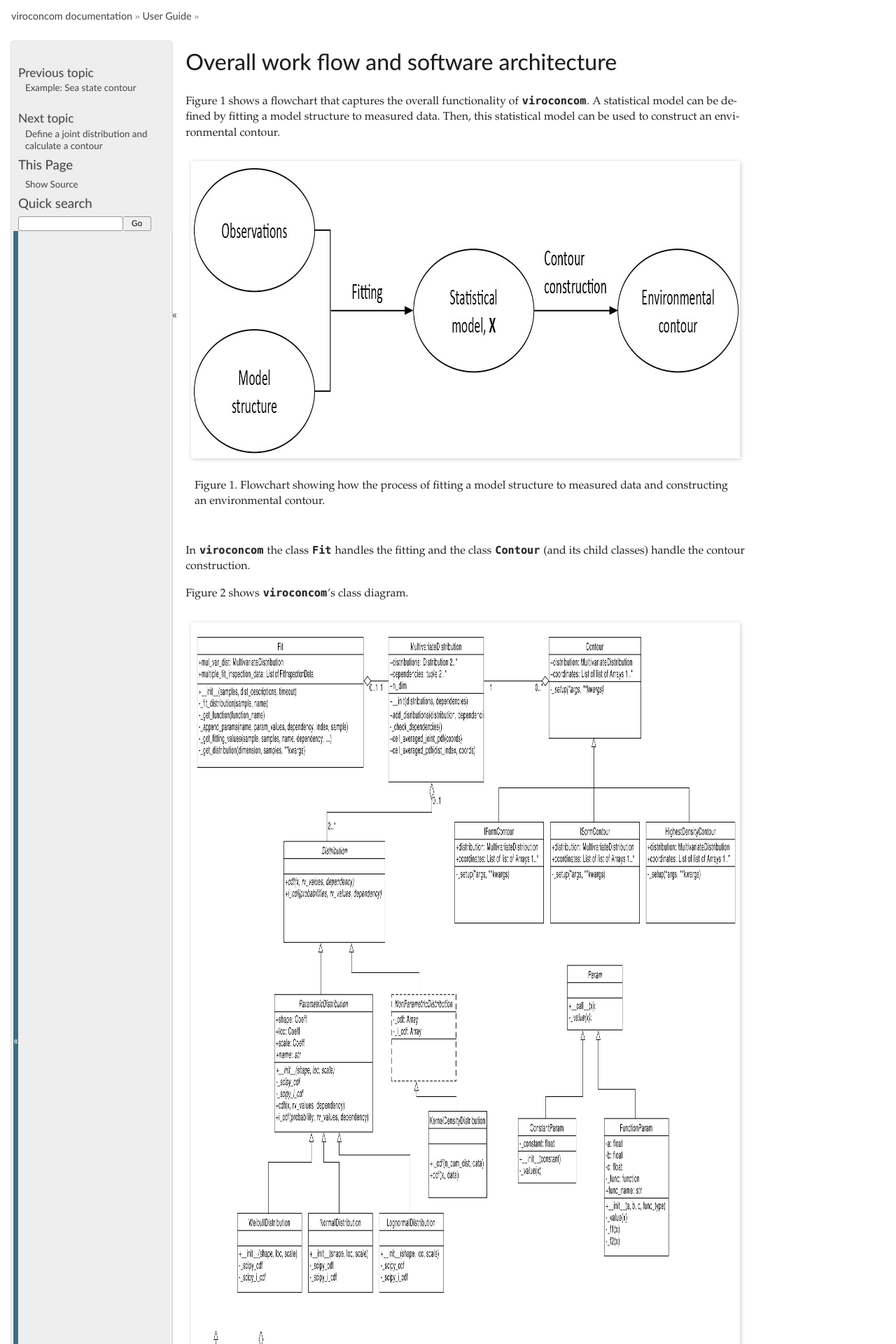
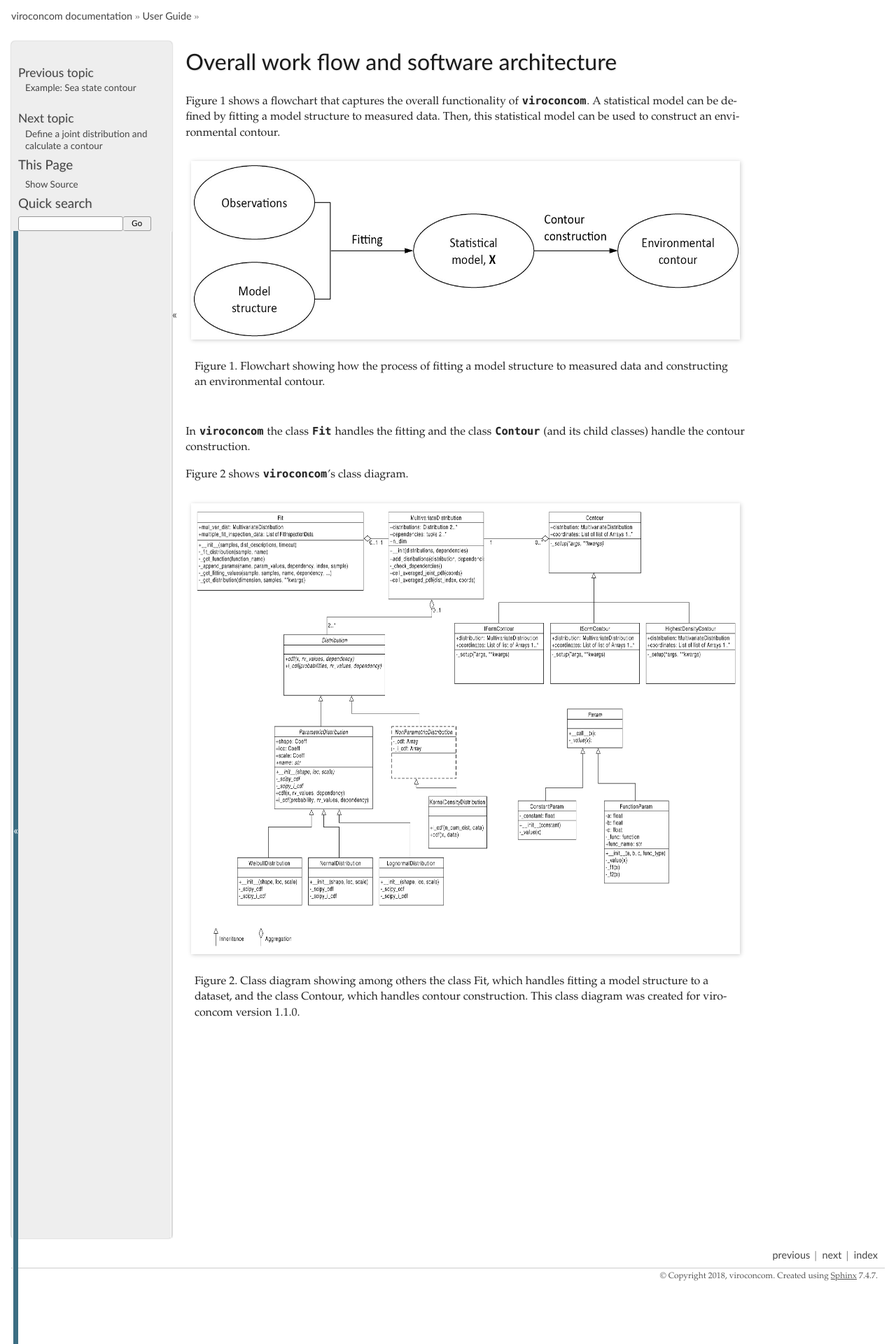
Before and after one commit to virocon-organization/virocon, a Sphinx documentation site: the page built from docs/workflow.rst, in a window 1280 px wide. Shown: the top 1920 px of the page at 70% size. Built offline with Sphinx 7.4.7, drawn with Linux system fonts in a browser that asks for light colours.

Commit message:
Shrink graphics to fit documentation page.

```diff
--- a/docs/workflow.rst
+++ b/docs/workflow.rst
@@ -8,7 +8,7 @@
 environmental contour.
 
 .. figure:: viroconcom-flowchart.jpg
-    :scale: 100 %
+    :scale: 60 %
     :alt: flowchart for viroconcom
 
     Figure 1. Flowchart showing how the process of fitting a model structure to
@@ -21,7 +21,7 @@
 Figure 2 shows ``viroconcom``'s class diagram.
 
 .. figure:: class-diagram.jpg
-    :scale: 50 %
+    :scale: 30 %
     :alt: class diagram for viroconcom
 
     Figure 2. Class diagram showing among others the class Fit, which handles
```
